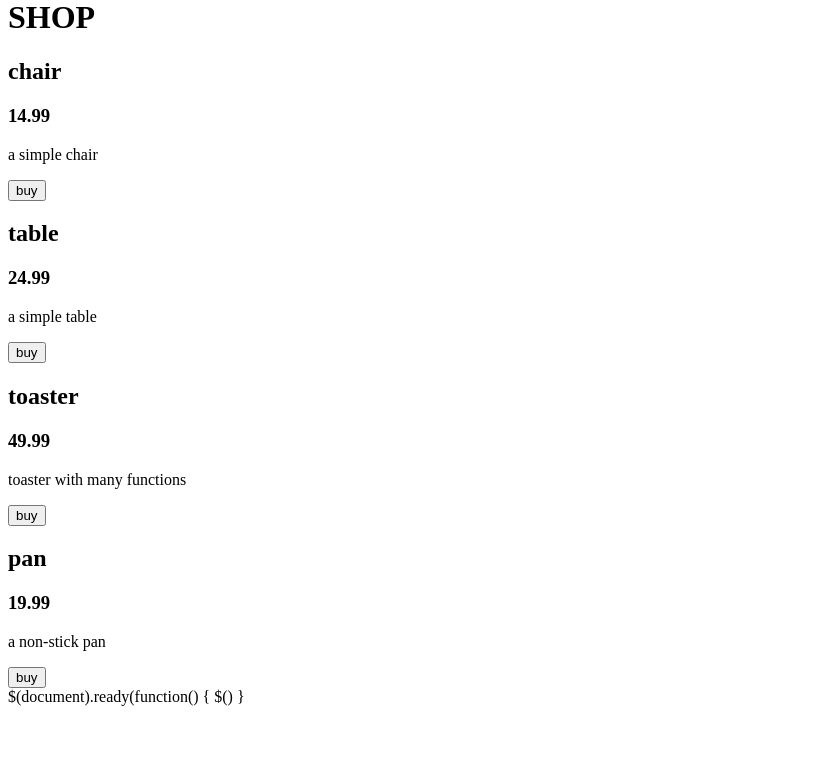
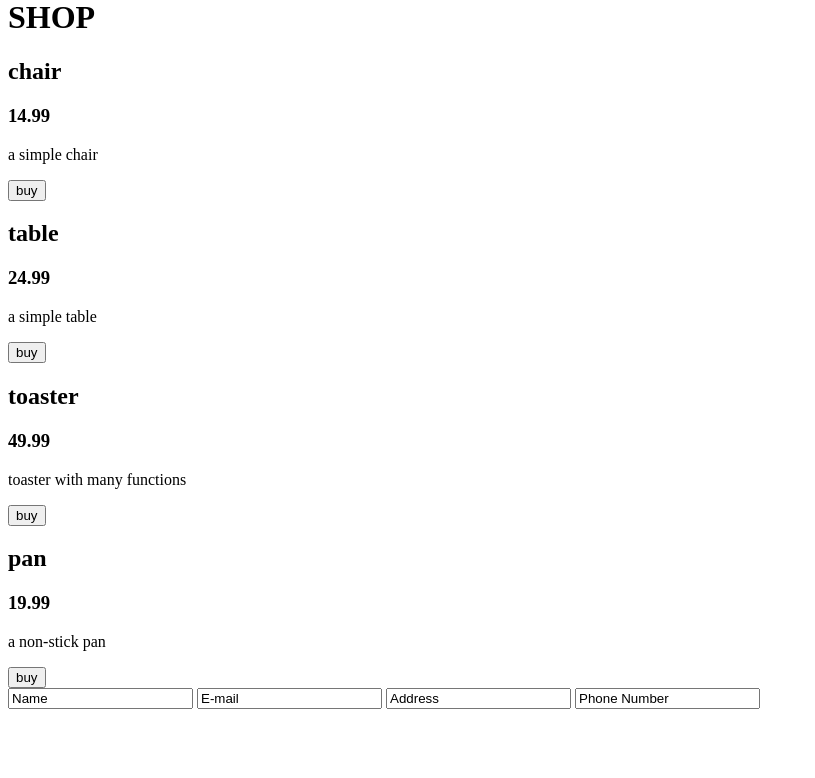
Before and after one commit to josh-casey/349-assign1, a PHP site: page / in a window 1280 px wide. Shown: the part 22-800 px from the top of the page, without its empty margins (0-815 px from the left). Run offline with PHP 8.4, Linux system fonts and the light colour scheme; data comes from the database, SQL or seed files in the repository.

Commit message:
basic form added

```diff
--- a/www/client/index.php
+++ b/www/client/index.php
@@ -22,17 +22,19 @@ include('private/sql.php');
                     <h3 class="product-price"><?php echo $price; ?></h3>
                     <p><?php echo $description?></p>
                     <input type="submit" class="button" name="buy" value="buy">
-                </div><?php
+                </div>
+                <?php
             }
         } else {
             echo "fail";
         }
-
-
         ?>
 </section>
-
-
-$(document).ready(function() {
-    $()
-}
+<section class="customer-form">
+    <form>
+        <input type="text" name="name" value="Name">
+        <input type="text" name="email" value="E-mail">
+        <input type="text" name="address" value="Address">
+        <input type="text" name="phone" value="Phone Number">
+    </form>
+</section>
--- a/www/client/js/shop.js
+++ b/www/client/js/shop.js
@@ -5,8 +5,8 @@ var Shop = (function () {
 
 
     function purchaseItem() {
-        $("#buy").click(function () {
-            var buttonVal = $(this).val();
+        $(".button").click(function () {
+            var buttonVal = $(".product-name").val();
             var ajaxurl = 'ajax.php',
             data = {'action': buttonVal};
             $.post(ajaxurl, data, function(respose) {
```
